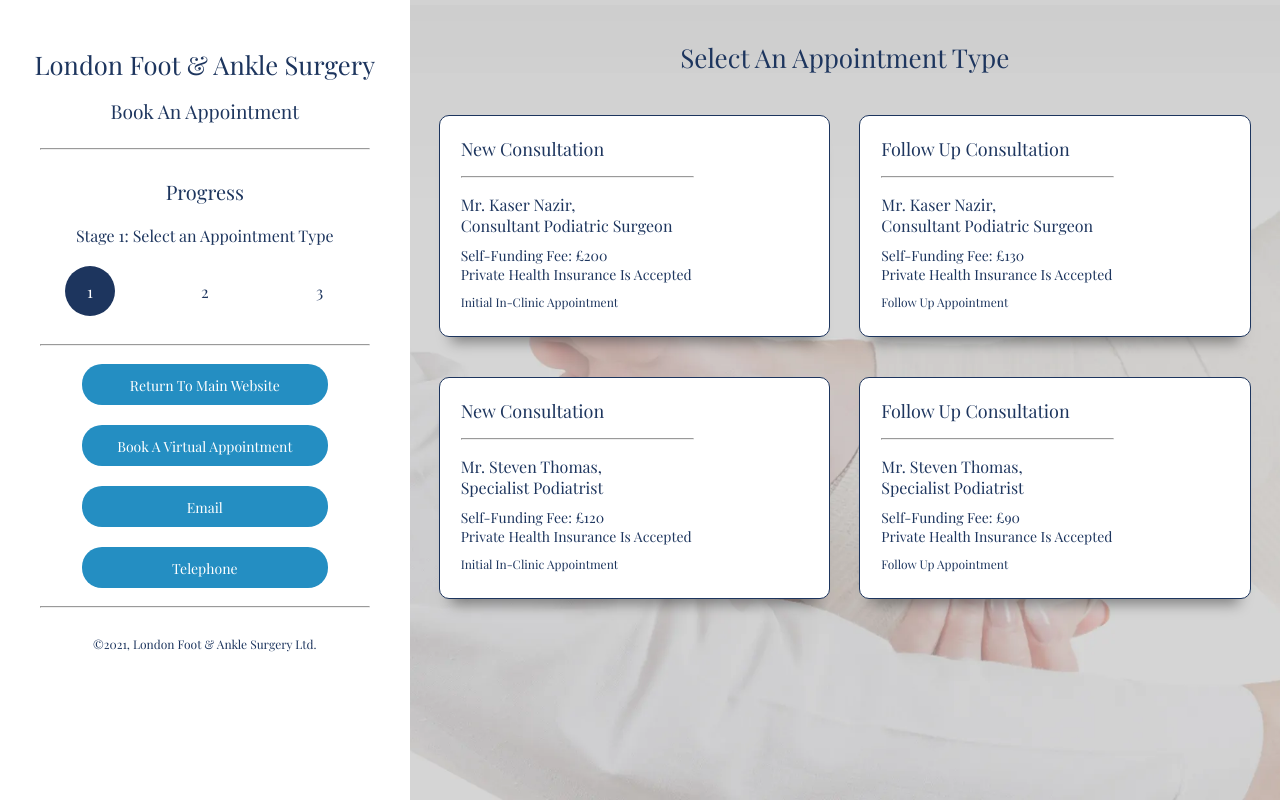
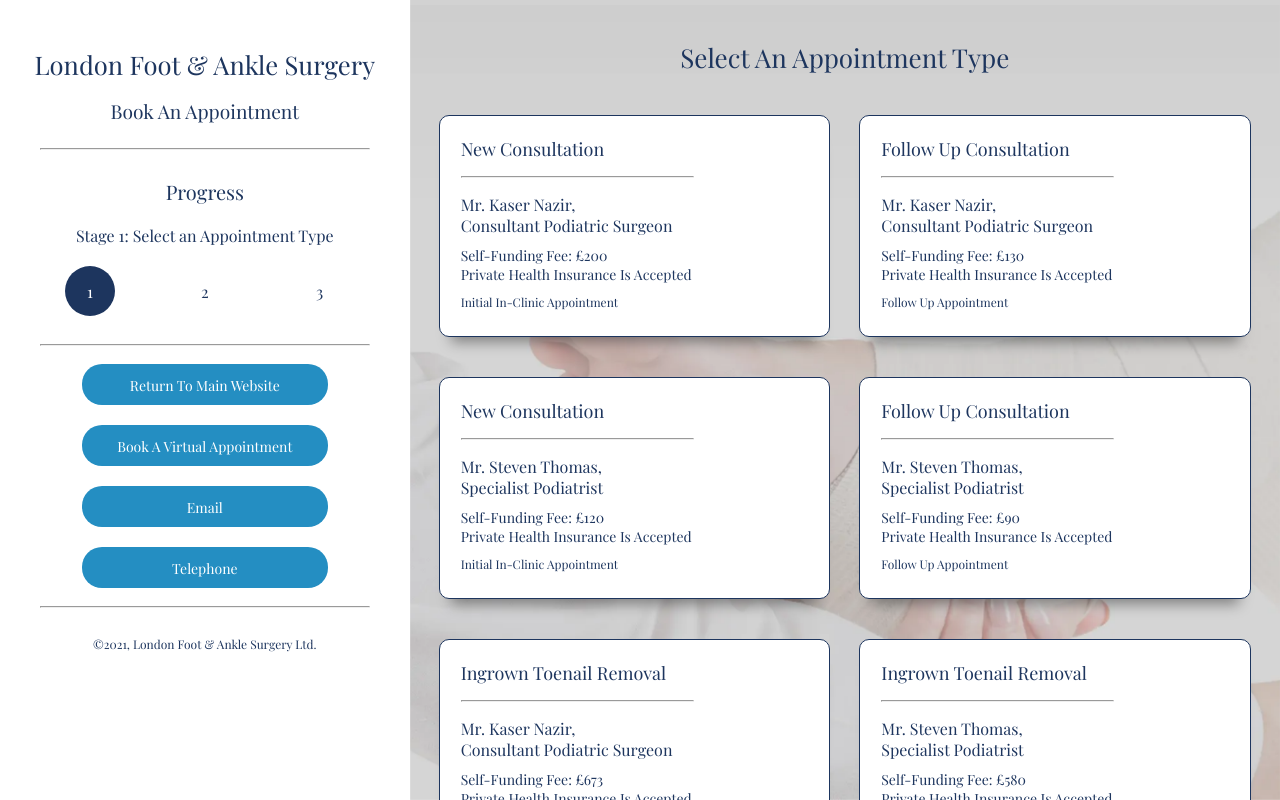
Before and after one commit to derrmru/book-an-appointment, a React (Create React App) app: page / in a window 1280 px wide. Built offline with nearby package versions, Linux system fonts and the light colour scheme.

Commit message:
IGTN appointment type added

```diff
--- a/src/App.tsx
+++ b/src/App.tsx
@@ -39,7 +39,7 @@ function App() {
               setAvailability(result)
               setLoad(false)
             })
-    } else if (s.indexOf('NP') >= 0) {
+    } else if (s.indexOf('NP') >= 0 || s.indexOf('IGTN') >= 0) {
       setLoad(true);
         $.post(codes[s]['url'],
           { date: startDate, appointmentLength: codes[s]['length'], type: s },
--- a/src/appointmentCodes/appointmentCodes.tsx
+++ b/src/appointmentCodes/appointmentCodes.tsx
@@ -1,20 +1,41 @@
 const codes: any = {
     'KN-NP': {
         'url': process.env.REACT_APP_AVAILABILITY,
-        'length': 20
+        'length': 20,
+        'price': 200,
+        'description': 'Consultation with Mr. Kaser Nazir, Consultant Podiatric Surgeon.'
     },
     'KN-FU' : {
         'url': process.env.REACT_APP_AVAILABILITY,
-        'length': 20
+        'length': 20,
+        'price': 130,
+        'description': 'Follow Up Consultation with Mr. Kaser Nazir, Consultant Podiatric Surgeon.'
     },
     'ST-NP' : {
         'url': process.env.REACT_APP_AVAILABILITY,
-        'length': 60
+        'length': 60,
+        'price': 120,
+        'description': 'Consultation with Mr. Steven Thomas, Specialist Podiatrist.'
     },
     'ST-FU' : {
         'url': process.env.REACT_APP_AVAILABILITY,
-        'length': 20
+        'length': 20,
+        'price': 90,
+        'description': 'Follow Up Consultation with Mr. Steven Thomas, Specialist Podiatrist.'
+
     },
+    'KN-IGTN' : {
+        'url': process.env.REACT_APP_AVAILABILITY,
+        'length': 40,
+        'price': 673,
+        'description': 'Ingrown Toenail removal with Mr. Kaser Nazir, Consultant Podiatric Surgeon.'
+    },
+    'ST-IGTN' : {
+        'url': process.env.REACT_APP_AVAILABILITY,
+        'length': 60,
+        'price': 580,
+        'description': 'Ingrown Toenail removal with Mr. Steven Thomas, Specialist Podiatrist.'
+    }
 }
 
 export default codes
--- a/src/components/AppointmentType/AppointmentType.tsx
+++ b/src/components/AppointmentType/AppointmentType.tsx
@@ -38,6 +38,22 @@ const AppointmentType: React.FC<Props> = (props) => {
             description: 'Follow Up Appointment',
             price: '£90',
             code: 'ST-FU'
+        },
+        {
+            title: 'Ingrown Toenail Removal',
+            consultant: 'Mr. Kaser Nazir',
+            specialism: 'Consultant Podiatric Surgeon',
+            description: 'Toenail Excision Appointment',
+            price: '£673',
+            code: 'KN-IGTN'
+        },
+        {
+            title: 'Ingrown Toenail Removal',
+            consultant: 'Mr. Steven Thomas',
+            specialism: 'Specialist Podiatrist',
+            description: 'Toenail Excision Appointment',
+            price: '£580',
+            code: 'ST-IGTN'
         }
     ]
 
--- a/src/components/BookingForm/BookingForm.tsx
+++ b/src/components/BookingForm/BookingForm.tsx
@@ -1,5 +1,6 @@
 import { useState, useEffect } from 'react'
 import PayPal from '../Paypal/PayPal'
+import aTypes from '../../appointmentCodes/appointmentCodes'
 import './BookingForm.css'
 
 interface Props {
@@ -102,16 +103,6 @@ const BookingForm: React.FC<Props> = (props) => {
         payInClinic && theSubmission()
     })
 
-    //determine price
-    const [price, setPrice] = useState<number>(0);
-    useEffect(() => {
-        console.log(props.type)
-        props.type === 'KN-NP' ? setPrice(200) :
-            props.type === 'KN-FU' ? setPrice(130) :
-                props.type === 'ST-NP' ? setPrice(120) :
-                    props.type === 'ST-FU' && setPrice(90)
-    }, [price, props.type])
-
     return (
         <div className="books">
             <div className='bookingContainer'>
@@ -211,8 +202,12 @@ const BookingForm: React.FC<Props> = (props) => {
                                     <>
                                     <hr className="divider" />
                                         <div style={{fontSize: '14px', width: '90%', margin: 'auto'}}>
-                                            The appointment fee is £{price}.<br /><br />
-                                            When you submit the form you can opt to either pay now or pay in clinic.
+                                            The appointment fee is £{aTypes[props.type]['price']}.<br /><br />
+                                            {
+                                                props.type.indexOf('IGTN') >= 0 ?
+                                                    <>Payment will be collected at the clinic or following your appointment.</> :
+                                                        <>When you submit the form you can opt to either pay now or pay in clinic.</>
+                                            }
                                         </div>
                                     <hr className="divider" />
                                     </>
@@ -238,7 +233,7 @@ const BookingForm: React.FC<Props> = (props) => {
                         </div>
                     </label>
                     {
-                        (mop === 'self-funding' && privacy) ?
+                        (mop === 'self-funding' && privacy && props.type.indexOf('IGTN') < 0) ?
                             <>
                                 <input
                                     className='submitButton'
@@ -248,11 +243,8 @@ const BookingForm: React.FC<Props> = (props) => {
                                     />
                                 <div className="paypal-container">
                                     <PayPal
-                                        price={price}
-                                        description={
-                                            "Consultation with " +
-                                            (props.type.indexOf('KN') >= 0 ? "Mr. Kaser Nazir, Consultant Podiatric Surgeon" : "Mr. Steven Thomas, Specialist Podiatrist")
-                                        }
+                                        price={aTypes[props.type]['price']}
+                                        description={aTypes[props.type]['description']}
                                         paySubmit={() => theSubmission()}
                                         />
                                 </div>
```
Also changed, not shown: 1 other file (tests, documents, lock files or other folders).
